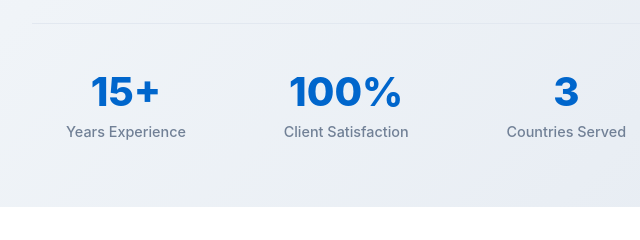
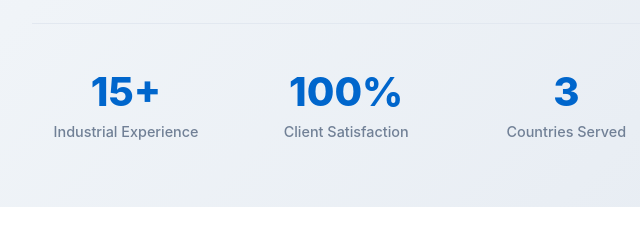
Before and after one commit to WilBtc/InsaAutomationCorp, a website: page index.html in a window 1280 px wide. Shown: the part 800-1040 px from the top of the page, 0-640 px from the left. Drawn offline with Linux system fonts and the light colour scheme.

Commit message:
fix: clarify experience attribution - leverage 15 years from INSA Ingeniería SAS
- Updated About section to clarify INSA Automation Corp established in 2021
- Changed hero stats label from "Years Experience" to "Industrial Experience"
- Updated Global Presence section to show INSA Ingeniería SAS founded ~2010 with 15+ years
- Updated heritage stats to "Years Industrial Expertise"
- Added Spanish translations for all changes
- Properly attributes 15 years industrial experience to sister company partnership

```diff
--- a/index.html
+++ b/index.html
@@ -84,7 +84,7 @@
                     <div class="hero-stats">
                         <div class="stat-item">
                             <div class="stat-value">15+</div>
-                            <div class="stat-label" data-i18n="hero.stats.experience">Years Experience</div>
+                            <div class="stat-label" data-i18n="hero.stats.experience">Industrial Experience</div>
                         </div>
                         <div class="stat-item">
                             <div class="stat-value">100%</div>
@@ -363,13 +363,13 @@
                     <div class="section-tag">Our Heritage</div>
                     <h2 data-i18n="about.title">About INSA Automation Corp</h2>
                     <p class="lead" data-i18n="about.subtitle">Your trusted partner in industrial cybersecurity</p>
-                    <p data-i18n="about.desc">INSA Automation Corp is a Service-Disabled Veteran-Owned Small Business with over 15 years of experience protecting critical infrastructure and industrial control systems. We combine deep OT/IT expertise with cutting-edge cybersecurity solutions.</p>
+                    <p data-i18n="about.desc">INSA Automation Corp, established in 2021, is a Service-Disabled Veteran-Owned Small Business that leverages over 15 years of industrial experience through our sister company INSA Ingeniería SAS. We combine deep OT/IT expertise with cutting-edge cybersecurity solutions.</p>
                     <p data-i18n="about.approach">Our approach integrates industry best practices, regulatory compliance, and real-world operational experience to deliver practical, effective security solutions that don't disrupt your operations.</p>
 
                     <div class="heritage-stats">
                         <div class="heritage-stat">
                             <div class="stat-number">15+</div>
-                            <div class="stat-text">Years of Expertise</div>
+                            <div class="stat-text" data-i18n="about.stats.expertise">Years Industrial Expertise</div>
                         </div>
                         <div class="heritage-stat">
                             <div class="stat-number">100+</div>
@@ -418,7 +418,7 @@
                                 <i class="fas fa-building"></i>
                             </div>
                             <h4 data-i18n="global.company.title">About INSA Ingeniería SAS</h4>
-                            <p data-i18n="global.company.desc">Based in South America with operations in Colombia and Ecuador, INSA Ingeniería SAS brings over 13 years of excellence in industrial automation, instrumentation, digitalization, renewable energy, and electrification projects.</p>
+                            <p data-i18n="global.company.desc">Founded around 2010 and based in South America with operations in Colombia and Ecuador, INSA Ingeniería SAS brings over 15 years of excellence in industrial automation, instrumentation, digitalization, renewable energy, and electrification projects.</p>
                         </div>
 
                         <div class="global-card">
--- a/translations.js
+++ b/translations.js
@@ -10,7 +10,7 @@ const translations = {
         "hero.description": "INSA Automation Corp specializes in industrial cybersecurity for OT/IT environments, providing comprehensive security assessments, threat detection, network segmentation, and compliance solutions for mission-critical industrial control systems.",
         "hero.cta.consultation": "Schedule Consultation",
         "hero.cta.services": "Explore Services",
-        "hero.stats.experience": "Years Experience",
+        "hero.stats.experience": "Industrial Experience",
         "hero.stats.satisfaction": "Client Satisfaction",
         "hero.stats.countries": "Countries Served",
         "services.title": "Comprehensive Industrial Cybersecurity Services",
@@ -43,7 +43,7 @@ const translations = {
         "industry.transportation.desc": "Rail, aviation, and maritime systems with operational technology",
         "about.title": "About INSA Automation Corp",
         "about.subtitle": "Your trusted partner in industrial cybersecurity",
-        "about.desc": "INSA Automation Corp is a Service-Disabled Veteran-Owned Small Business with over 15 years of experience protecting critical infrastructure and industrial control systems. We combine deep OT/IT expertise with cutting-edge cybersecurity solutions.",
+        "about.desc": "INSA Automation Corp, established in 2021, is a Service-Disabled Veteran-Owned Small Business that leverages over 15 years of industrial experience through our sister company INSA Ingeniería SAS. We combine deep OT/IT expertise with cutting-edge cybersecurity solutions.",
         "about.approach": "Our approach integrates industry best practices, regulatory compliance, and real-world operational experience to deliver practical, effective security solutions that don't disrupt your operations.",
         "about.sdvosb.title": "SDVOSB Certified",
         "about.sdvosb.desc": "Proudly certified Service-Disabled Veteran-Owned Small Business",
@@ -54,7 +54,8 @@ const translations = {
         "global.title": "Global Presence Through INSA Ingeniería SAS",
         "global.intro": "INSA Automation Corp is proud to be part of a global network through our sister company, INSA Ingeniería SAS, extending our industrial automation and cybersecurity expertise throughout the Americas.",
         "global.company.title": "About INSA Ingeniería SAS",
-        "global.company.desc": "Based in South America with operations in Colombia and Ecuador, INSA Ingeniería SAS brings over 13 years of excellence in industrial automation, instrumentation, digitalization, renewable energy, and electrification projects.",
+        "global.company.desc": "Founded around 2010 and based in South America with operations in Colombia and Ecuador, INSA Ingeniería SAS brings over 15 years of excellence in industrial automation, instrumentation, digitalization, renewable energy, and electrification projects.",
+        "about.stats.expertise": "Years Industrial Expertise",
         "global.credentials.title": "Credentials & Partnerships",
         "global.credentials.iso": "ISO 9000 Certified for Quality Management",
         "global.credentials.siemens": "Authorized Siemens Solution Partner",
@@ -115,7 +116,7 @@ const translations = {
         "hero.description": "INSA Automation Corp se especializa en ciberseguridad industrial para entornos OT/IT, proporcionando evaluaciones de seguridad integrales, detección de amenazas, segmentación de redes y soluciones de cumplimiento para sistemas de control industrial de misión crítica.",
         "hero.cta.consultation": "Agendar Consulta",
         "hero.cta.services": "Explorar Servicios",
-        "hero.stats.experience": "Años de Experiencia",
+        "hero.stats.experience": "Experiencia Industrial",
         "hero.stats.satisfaction": "Satisfacción del Cliente",
         "hero.stats.countries": "Países Atendidos",
         "services.title": "Servicios Integrales de Ciberseguridad Industrial",
@@ -148,7 +149,7 @@ const translations = {
         "industry.transportation.desc": "Sistemas ferroviarios, de aviación y marítimos con tecnología operacional",
         "about.title": "Acerca de INSA Automation Corp",
         "about.subtitle": "Su socio de confianza en ciberseguridad industrial",
-        "about.desc": "INSA Automation Corp es una Pequeña Empresa Propiedad de Veteranos con Discapacidad del Servicio con más de 15 años de experiencia protegiendo infraestructura crítica y sistemas de control industrial. Combinamos profunda experiencia en OT/IT con soluciones de ciberseguridad de vanguardia.",
+        "about.desc": "INSA Automation Corp, establecida en 2021, es una Pequeña Empresa Propiedad de Veteranos con Discapacidad del Servicio que aprovecha más de 15 años de experiencia industrial a través de nuestra empresa hermana INSA Ingeniería SAS. Combinamos profunda experiencia en OT/IT con soluciones de ciberseguridad de vanguardia.",
         "about.approach": "Nuestro enfoque integra las mejores prácticas de la industria, cumplimiento regulatorio y experiencia operacional del mundo real para entregar soluciones de seguridad prácticas y efectivas que no interrumpen sus operaciones.",
         "about.sdvosb.title": "Certificación SDVOSB",
         "about.sdvosb.desc": "Orgullosamente certificado como Pequeña Empresa Propiedad de Veteranos con Discapacidad del Servicio",
@@ -159,7 +160,8 @@ const translations = {
         "global.title": "Presencia Global a través de INSA Ingeniería SAS",
         "global.intro": "INSA Automation Corp se enorgullece de ser parte de una red global a través de nuestra empresa hermana, INSA Ingeniería SAS, extendiendo nuestra experiencia en automatización industrial y ciberseguridad en las Américas.",
         "global.company.title": "Acerca de INSA Ingeniería SAS",
-        "global.company.desc": "Con sede en Sudamérica y operaciones en Colombia y Ecuador, INSA Ingeniería SAS aporta más de 13 años de excelencia en automatización industrial, instrumentación, digitalización, energía renovable y proyectos de electrificación.",
+        "global.company.desc": "Fundada alrededor de 2010 y con sede en Sudamérica con operaciones en Colombia y Ecuador, INSA Ingeniería SAS aporta más de 15 años de excelencia en automatización industrial, instrumentación, digitalización, energía renovable y proyectos de electrificación.",
+        "about.stats.expertise": "Años de Experiencia Industrial",
         "global.credentials.title": "Credenciales y Alianzas",
         "global.credentials.iso": "Certificación ISO 9000 en Gestión de Calidad",
         "global.credentials.siemens": "Socio Autorizado de Soluciones Siemens",
```
